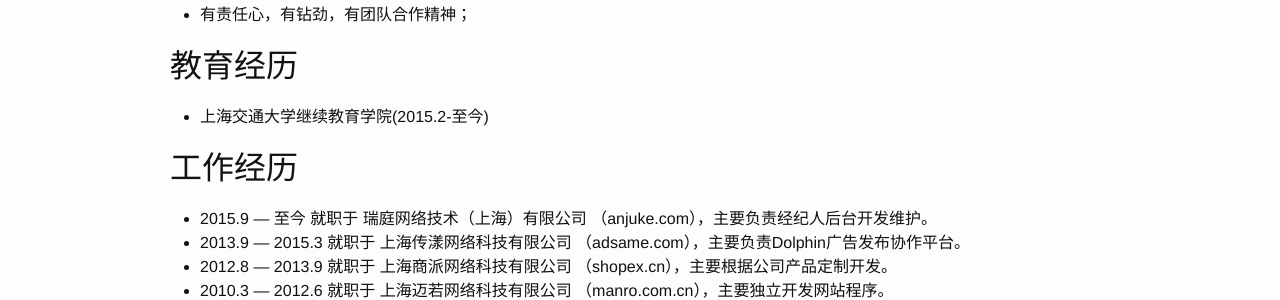
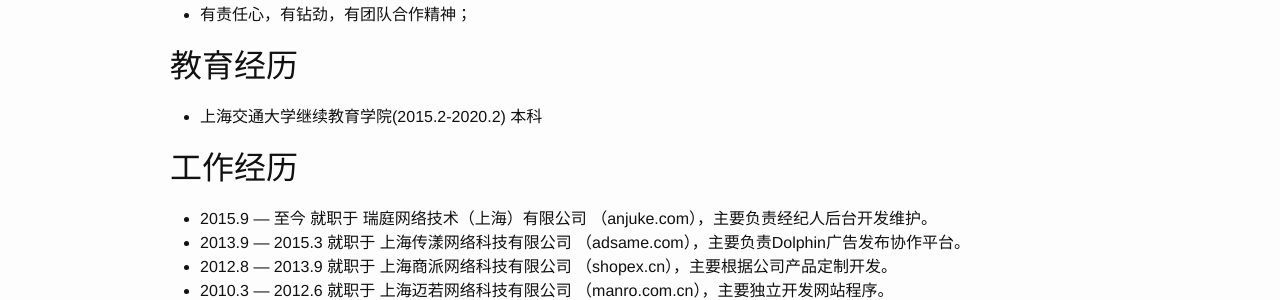
Before and after one commit to myluke/myluke.github.io, a Jekyll site: the page built from about.md, in a window 1280 px wide. Shown: the part 820-1120 px from the top of the page. Built offline with Jekyll 4.4.1, drawn with Linux system fonts in a browser that asks for light colours.

Commit message:
Update about.md
毕业了

```diff
--- a/about.md
+++ b/about.md
@@ -34,7 +34,7 @@
 教育经历
 ----
 
- - 上海交通大学继续教育学院(2015.2-至今)
+ - 上海交通大学继续教育学院(2015.2-2020.2) 本科
 
 
 工作经历
```
